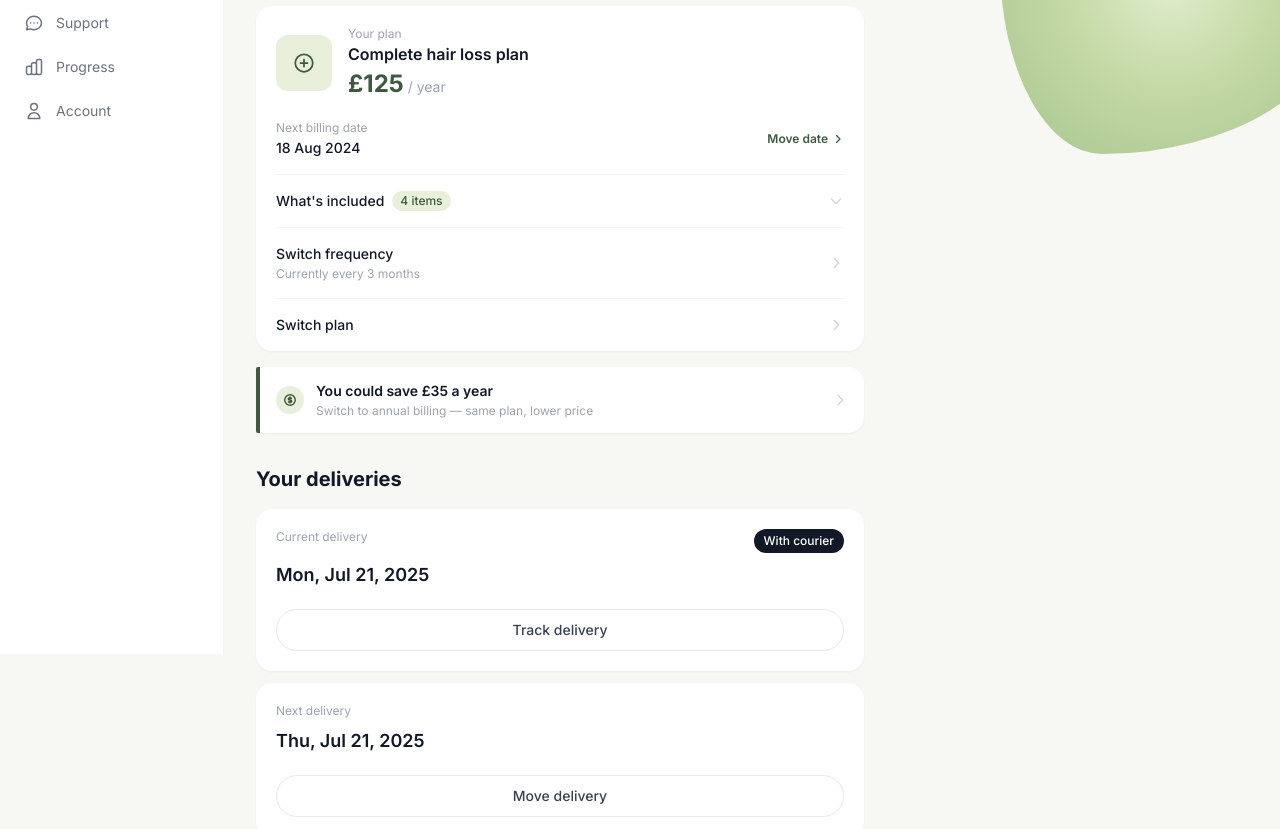
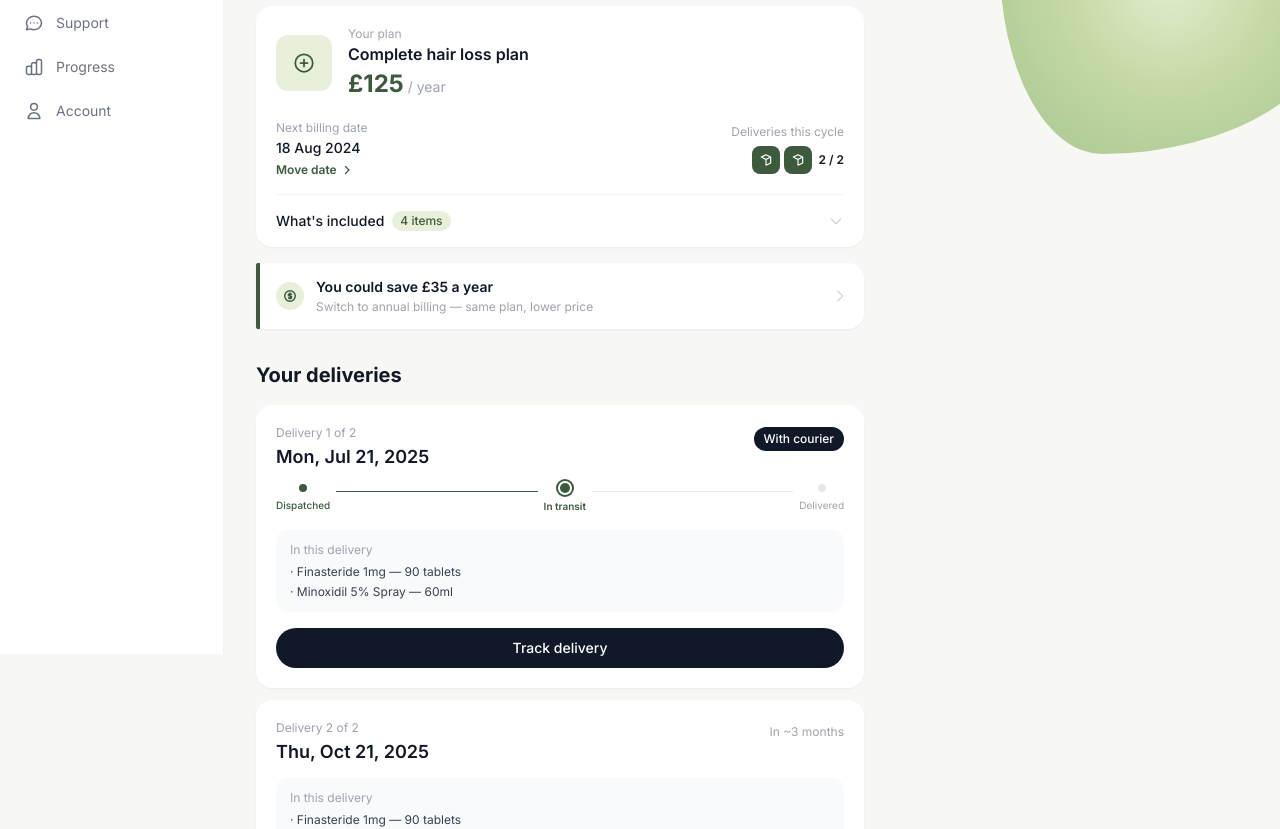
Before and after one commit to Jamie113/voy-portal, a plain HTML site: page index.html in a window 1280 px wide. Shown: the part 146-975 px from the top of the page. Drawn offline with nearby package versions, Linux system fonts and the light colour scheme.

Commit message:
Remove switch rows, add delivery count visual, improve delivery cards with status track and contents

```diff
--- a/index.html
+++ b/index.html
@@ -134,16 +134,31 @@
             </div>
           </div>
 
-          <!-- Billing row -->
+          <!-- Billing + deliveries row -->
           <div class="px-5 pb-4 flex items-center justify-between">
             <div>
               <p class="text-xs text-gray-400 mb-0.5">Next billing date</p>
               <p class="text-sm font-medium text-gray-900">18 Aug 2024</p>
+              <a href="#" class="flex items-center gap-1 text-xs font-semibold text-voy-green hover:opacity-70 transition-opacity mt-1">
+                Move date
+                <svg xmlns="http://www.w3.org/2000/svg" class="w-3 h-3" fill="none" viewBox="0 0 24 24" stroke="currentColor" stroke-width="2.5"><path stroke-linecap="round" stroke-linejoin="round" d="M9 5l7 7-7 7" /></svg>
+              </a>
             </div>
-            <a href="#" class="flex items-center gap-1 text-xs font-semibold text-voy-green hover:opacity-70 transition-opacity">
-              Move date
-              <svg xmlns="http://www.w3.org/2000/svg" class="w-3 h-3" fill="none" viewBox="0 0 24 24" stroke="currentColor" stroke-width="2.5"><path stroke-linecap="round" stroke-linejoin="round" d="M9 5l7 7-7 7" /></svg>
-            </a>
+            <!-- Deliveries per cycle -->
+            <div class="text-right">
+              <p class="text-xs text-gray-400 mb-1.5">Deliveries this cycle</p>
+              <div class="flex items-center gap-1.5 justify-end">
+                <div class="flex items-center gap-1">
+                  <div class="w-7 h-7 rounded-lg bg-voy-green flex items-center justify-center">
+                    <svg xmlns="http://www.w3.org/2000/svg" class="w-3.5 h-3.5 text-white" fill="none" viewBox="0 0 24 24" stroke="currentColor" stroke-width="2"><path stroke-linecap="round" stroke-linejoin="round" d="M20 7l-8-4-8 4m16 0l-8 4m8-4v10l-8 4m0-10L4 7m8 4v10"/></svg>
+                  </div>
+                  <div class="w-7 h-7 rounded-lg bg-voy-green flex items-center justify-center">
+                    <svg xmlns="http://www.w3.org/2000/svg" class="w-3.5 h-3.5 text-white" fill="none" viewBox="0 0 24 24" stroke="currentColor" stroke-width="2"><path stroke-linecap="round" stroke-linejoin="round" d="M20 7l-8-4-8 4m16 0l-8 4m8-4v10l-8 4m0-10L4 7m8 4v10"/></svg>
+                  </div>
+                </div>
+                <span class="text-xs font-semibold text-gray-900">2 / 2</span>
+              </div>
+            </div>
           </div>
 
           <!-- Divider -->
@@ -201,24 +216,6 @@
             </div>
           </div>
 
-          <div class="h-px bg-gray-100 mx-5"></div>
-
-          <!-- Plan action rows -->
-          <a href="#" class="flex items-center justify-between px-5 py-4 hover:bg-gray-50 transition-colors">
-            <div>
-              <p class="text-sm font-medium text-gray-900">Switch frequency</p>
-              <p class="text-xs text-gray-400 mt-0.5">Currently every 3 months</p>
-            </div>
-            <svg xmlns="http://www.w3.org/2000/svg" class="w-4 h-4 text-gray-300" fill="none" viewBox="0 0 24 24" stroke="currentColor" stroke-width="2"><path stroke-linecap="round" stroke-linejoin="round" d="M9 5l7 7-7 7" /></svg>
-          </a>
-
-          <div class="h-px bg-gray-100 mx-5"></div>
-
-          <a href="#" class="flex items-center justify-between px-5 py-4 hover:bg-gray-50 transition-colors">
-            <p class="text-sm font-medium text-gray-900">Switch plan</p>
-            <svg xmlns="http://www.w3.org/2000/svg" class="w-4 h-4 text-gray-300" fill="none" viewBox="0 0 24 24" stroke="currentColor" stroke-width="2"><path stroke-linecap="round" stroke-linejoin="round" d="M9 5l7 7-7 7" /></svg>
-          </a>
-
         </div>
 
         <!-- ── SOFT SAVINGS NUDGE ───────────────────── -->
@@ -238,21 +235,66 @@
 
         <!-- Current delivery -->
         <div class="bg-white rounded-2xl p-5 shadow-sm mb-3">
-          <div class="flex items-start justify-between mb-1">
-            <p class="text-xs text-gray-400">Current delivery</p>
-            <span class="bg-gray-900 text-white text-xs font-medium px-2.5 py-1 rounded-full">With courier</span>
+          <div class="flex items-start justify-between mb-3">
+            <div>
+              <p class="text-xs text-gray-400">Delivery 1 of 2</p>
+              <p class="text-lg font-semibold text-gray-900 mt-0.5">Mon, Jul 21, 2025</p>
+            </div>
+            <span class="bg-gray-900 text-white text-xs font-medium px-2.5 py-1 rounded-full mt-0.5">With courier</span>
           </div>
-          <p class="text-lg font-semibold text-gray-900 mt-2 mb-5">Mon, Jul 21, 2025</p>
-          <button class="w-full border border-gray-200 rounded-full py-2.5 text-sm font-medium text-gray-700 hover:bg-gray-50 transition-colors">
+
+          <!-- Status track -->
+          <div class="flex items-center gap-0 mb-4">
+            <div class="flex flex-col items-center">
+              <div class="w-2 h-2 rounded-full bg-voy-green"></div>
+              <p class="text-[10px] text-voy-green font-medium mt-1.5 whitespace-nowrap">Dispatched</p>
+            </div>
+            <div class="flex-1 h-px bg-voy-green mx-1.5 mb-3.5"></div>
+            <div class="flex flex-col items-center">
+              <div class="w-2.5 h-2.5 rounded-full bg-voy-green ring-2 ring-voy-green ring-offset-2"></div>
+              <p class="text-[10px] text-voy-green font-semibold mt-1.5 whitespace-nowrap">In transit</p>
+            </div>
+            <div class="flex-1 h-px bg-gray-200 mx-1.5 mb-3.5"></div>
+            <div class="flex flex-col items-center">
+              <div class="w-2 h-2 rounded-full bg-gray-200"></div>
+              <p class="text-[10px] text-gray-400 mt-1.5 whitespace-nowrap">Delivered</p>
+            </div>
+          </div>
+
+          <!-- Contents -->
+          <div class="bg-gray-50 rounded-xl px-3.5 py-3 mb-4">
+            <p class="text-xs text-gray-400 mb-1.5">In this delivery</p>
+            <div class="flex flex-col gap-1">
+              <p class="text-xs text-gray-700">· Finasteride 1mg — 90 tablets</p>
+              <p class="text-xs text-gray-700">· Minoxidil 5% Spray — 60ml</p>
+            </div>
+          </div>
+
+          <button class="w-full bg-gray-900 text-white rounded-full py-2.5 text-sm font-medium hover:bg-gray-800 transition-colors">
             Track delivery
           </button>
         </div>
 
         <!-- Next delivery -->
         <div class="bg-white rounded-2xl p-5 shadow-sm mb-12">
-          <p class="text-xs text-gray-400 mb-1">Next delivery</p>
-          <p class="text-lg font-semibold text-gray-900 mt-2 mb-5">Thu, Jul 21, 2025</p>
-          <button class="w-full border border-gray-200 rounded-full py-2.5 text-sm font-medium text-gray-700 hover:bg-gray-50 transition-colors">
+          <div class="flex items-start justify-between mb-3">
+            <div>
+              <p class="text-xs text-gray-400">Delivery 2 of 2</p>
+              <p class="text-lg font-semibold text-gray-900 mt-0.5">Thu, Oct 21, 2025</p>
+            </div>
+            <span class="text-xs text-gray-400 mt-1">In ~3 months</span>
+          </div>
+
+          <!-- Contents -->
+          <div class="bg-gray-50 rounded-xl px-3.5 py-3 mb-4">
+            <p class="text-xs text-gray-400 mb-1.5">In this delivery</p>
+            <div class="flex flex-col gap-1">
+              <p class="text-xs text-gray-700">· Finasteride 1mg — 90 tablets</p>
+              <p class="text-xs text-gray-700">· Minoxidil 5% Spray — 60ml</p>
+            </div>
+          </div>
+
+          <button class="w-full border border-gray-200 rounded-full py-2.5 text-sm font-medium text-gray-500 hover:bg-gray-50 transition-colors">
             Move delivery
           </button>
         </div>
```
